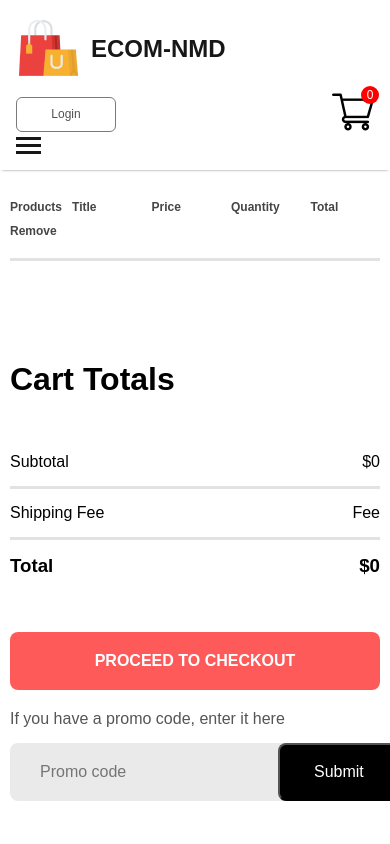
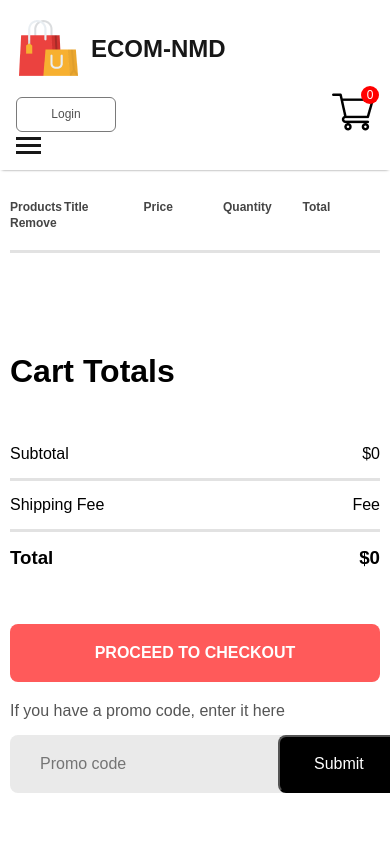
Before and after one commit to citec-47/ecommerce, a React (Create React App) app: page /Cart in a window 390 px wide. Shown: the top 844 px of the page. Built offline with nearby package versions, Linux system fonts and the light colour scheme.

Commit message:
reduce gap in cartem mobile

```diff
--- a/src/Components/CartsItem/CartsItem.css
+++ b/src/Components/CartsItem/CartsItem.css
@@ -182,7 +182,7 @@
 @media (max-width: 480px) {
     .cartitems-format-main {
         grid-template-columns: 0.5fr 1fr 1fr 1fr 1fr;
-        gap: 10px;
+        gap: 2px;
         font-size: 12px;
     }
 
```
